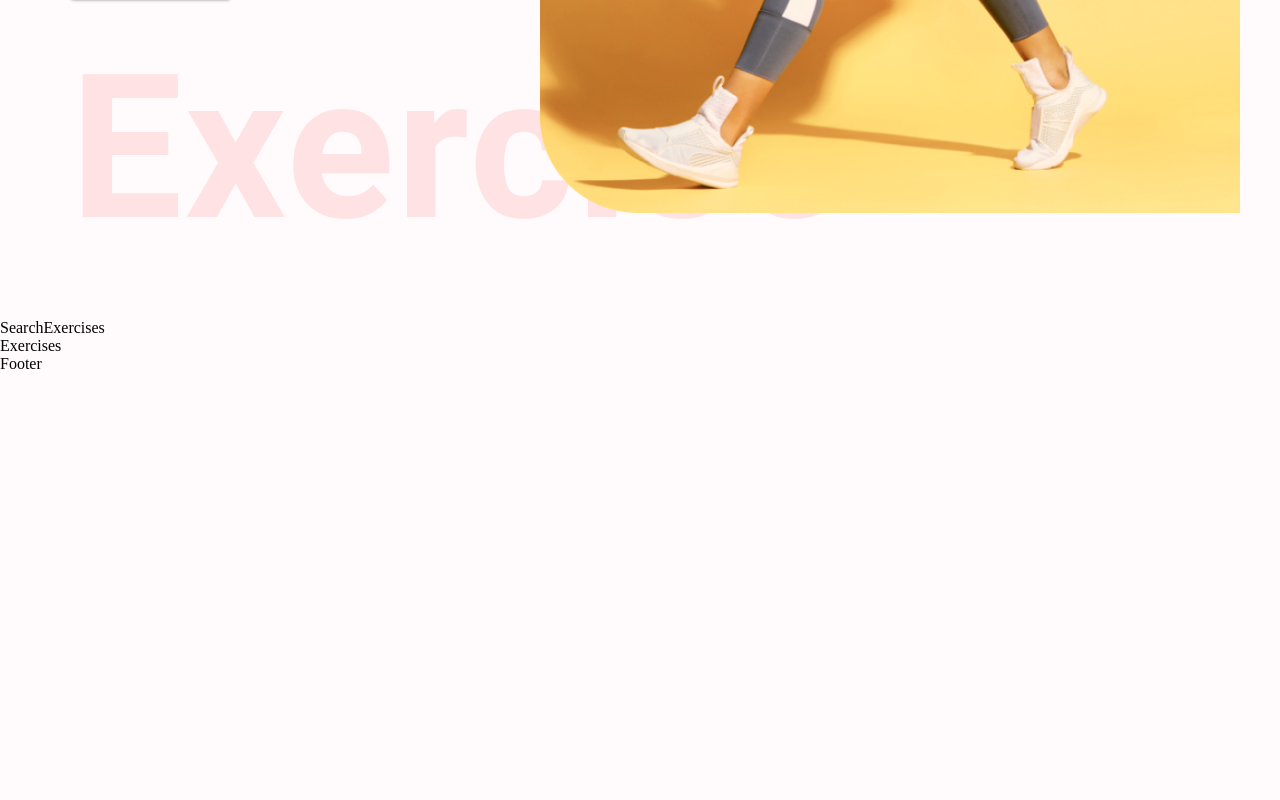
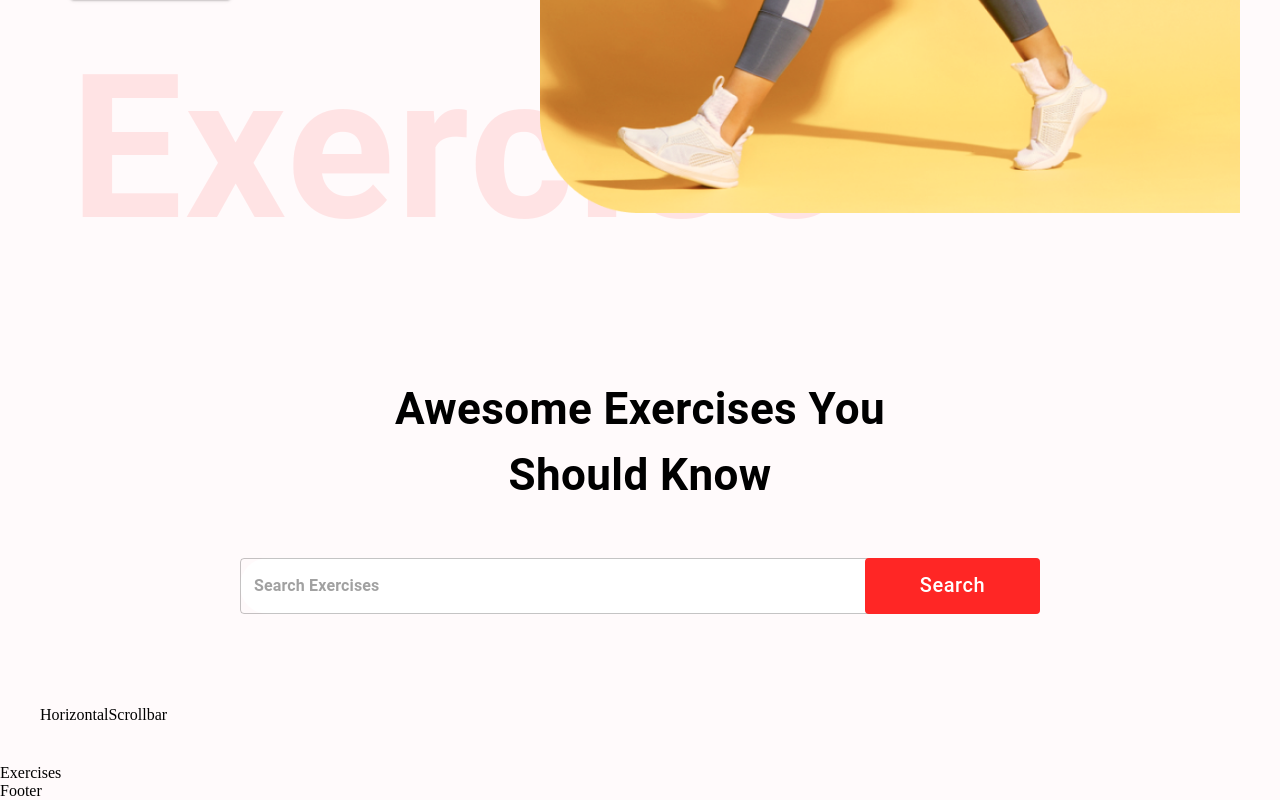
Before and after one commit to tanruyi/fitness_app, a React (Create React App) app: page / in a window 1280 px wide. Shown: the part 653-1453 px from the top of the page. Before the commit the page ends 1026 px from the top, so only its background shows below. Built offline with nearby package versions, Linux system fonts and the light colour scheme; no server answers.

Commit message:
Search Exercises - basic setup complete

```diff
--- /dev/null
+++ b/src/components/HorizontalScrollbar.js
@@ -0,0 +1,9 @@
+import React from 'react'
+
+const HorizontalScrollbar = () => {
+  return (
+    <div>HorizontalScrollbar</div>
+  )
+}
+
+export default HorizontalScrollbar
--- a/src/components/SearchExercises.js
+++ b/src/components/SearchExercises.js
@@ -1,8 +1,94 @@
-import React from 'react'
+import React, {useEffect, useState} from 'react';
+import {Box, Button, Stack, TextField, Typography} from '@mui/material';
+
+import { exerciseOptions, fetchData } from '../utilities/fetchData';
+
+import HorizontalScrollbar from './HorizontalScrollbar';
 
 const SearchExercises = () => {
+
+    const [search, setSearch] = useState("");
+    const [exercises, setExercises] = useState([]);
+    const [bodyParts, setBodyParts] = useState([]);
+
+    useEffect(() => {
+        const fetchExercisesData = async () => {
+            const bodyPartsData = await fetchData("https://exercisedb.p.rapidapi.com/exercises/bodyPartList", exerciseOptions);
+
+            setBodyParts(["all", ...bodyPartsData])
+        }
+
+        fetchExercisesData();
+    }, [])
+
+    const handleSearch = async () => {
+        if (search) {
+            const exercisesData = await fetchData("https://exercisedb.p.rapidapi.com/exercises", exerciseOptions);
+
+            const searchedExercises = exercisesData.filter((exercise) =>
+                exercise.name.toLowerCase().includes(search)
+                || exercise.target.toLowerCase().includes(search)
+                || exercise.equipment.toLowerCase().includes(search)
+                || exercise.bodyPart.toLowerCase().includes(search)
+            )
+
+            setSearch("");
+            setExercises(searchedExercises);
+        }
+
+
+    }
+
   return (
-    <div>SearchExercises</div>
+    <Stack alignItems="center" justifyContent="center" mt="37px" p="20px">
+        <Typography fontWeight="700" textAlign="center" mb="50px"
+            sx={{
+                fontSize: {sx: "30px", lg: "44px"}
+            }}
+        >
+            Awesome Exercises You <br /> Should Know
+        </Typography>
+
+        <Box position="relative" mb="72px">
+            <TextField height="76px" value={search} onChange={(e)=> {setSearch(e.target.value.toLowerCase())}} placeholder="Search Exercises" type="text"
+                sx={{
+                    input: {
+                        fontWeight: "700",
+                        border: "none",
+                        borderRadius: "4px"
+                    },
+                    width: {xs: "350px", lg: "800px"},
+                    backgroundColor: "#FFF",
+                    borderRadius: "40px"
+                }}
+                    />
+
+            <Button className="search-btn" onClick={handleSearch}
+                sx={{
+                    bgcolor: "#FF2625",
+                    color: "#FFF",
+                    textTransform: "none",
+                    width: {sx: "80px", lg: "175px"},
+                    fontSize: {xs: "14px", lg: "20px"},
+                    height: "56px",
+                    position: "absolute",
+                    right: "0"
+                }}
+            >
+                Search
+            </Button>
+        </Box>
+
+        <Box
+            sx={{
+                position: "relative",
+                width: "100%",
+                p: "20px"
+            }}
+        >
+            <HorizontalScrollbar data={bodyParts} />
+        </Box>
+    </Stack>
   )
 }
 
--- /dev/null
+++ b/src/utilities/fetchData.js
@@ -0,0 +1,17 @@
+export const exerciseOptions = {
+    method: 'GET',
+    // url: 'https://exercisedb.p.rapidapi.com/exercises/bodyPartList',
+    headers: {
+      'X-RapidAPI-Host': 'exercisedb.p.rapidapi.com',
+      'X-RapidAPI-Key': process.env.REACT_APP_RAPID_API_KEY
+    }
+  };
+
+export const fetchData = async (url, options) => {
+
+    const response = await fetch(url, options);
+
+    const data = await response.json();
+
+    return data;
+}
```
Also changed, not shown: 1 other file (tests, documents, lock files or other folders).
